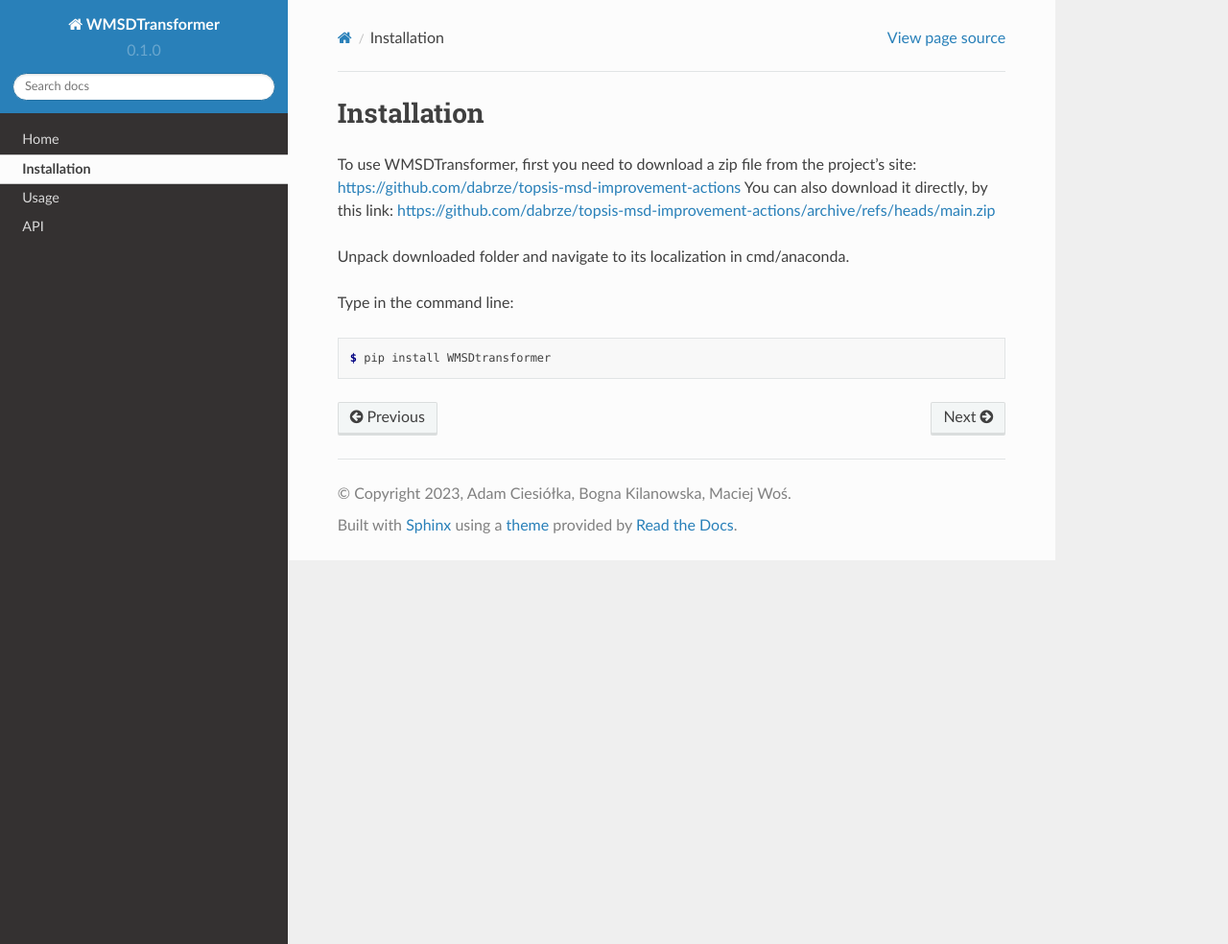
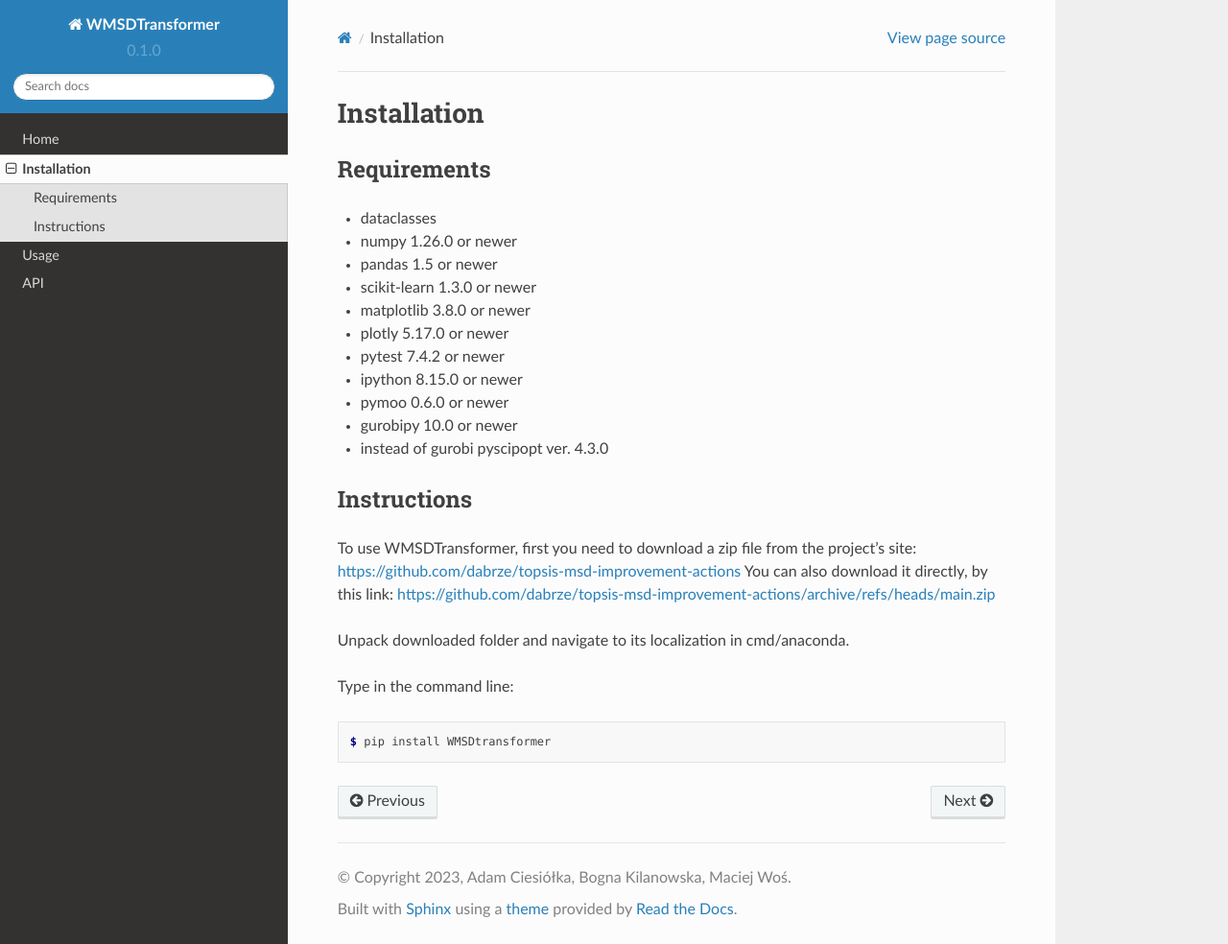
Before and after one commit to dabrze/topsis-msd-improvement-actions, a Sphinx documentation site: the page built from docs/source/installation.rst, in a window 1280 px wide and 984 px high. Shown: the whole window at 96% size. Built offline with Sphinx 7.4.7 and the Read the Docs theme 2.0.0, drawn with Linux system fonts in a browser that asks for light colours.

Commit message:
Update installation.rst

```diff
--- a/docs/source/installation.rst
+++ b/docs/source/installation.rst
@@ -1,6 +1,24 @@
 Installation
 ============
 
+Requirements
+------------
+.. _requirements:
+
+* dataclasses
+* numpy 1.26.0 or newer
+* pandas 1.5 or newer
+* scikit-learn 1.3.0 or newer
+* matplotlib 3.8.0 or newer
+* plotly 5.17.0 or newer
+* pytest 7.4.2 or newer
+* ipython 8.15.0 or newer
+* pymoo 0.6.0 or newer
+* gurobipy 10.0 or newer
+* instead of gurobi pyscipopt ver. 4.3.0
+
+Instructions
+------------
 .. _installation:
 
 To use WMSDTransformer, first you need to download a zip file from the project's site: https://github.com/dabrze/topsis-msd-improvement-actions
```
